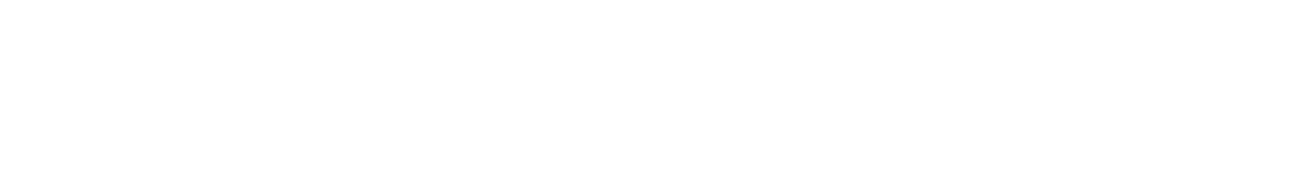
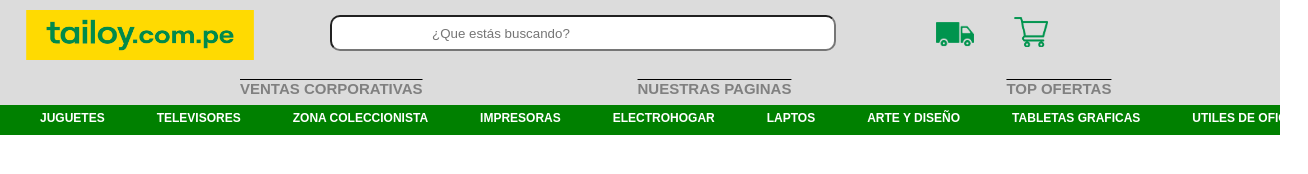
Before and after one commit to RodrDuffoo/EJEMPLO, a plain HTML site: page index.html in a window 1280 px wide. Shown: the whole page, 1308 px wide, since content can reach past the window. Drawn offline with Linux system fonts and the light colour scheme.

Commit message:
Guardando

```diff
--- a/estilo.css
+++ b/estilo.css
@@ -0,0 +1,75 @@
+.todo{
+    margin-left: 0px;
+    margin-right: 0px;
+    margin-top: 0px;
+}
+.cabecera{
+    display: flex;
+    flex-wrap: nowrap;
+    background-color: #dcdcdc;
+    height: 70px;
+    border-bottom: 1 solid black;
+
+}
+.logo{
+    width: 280px;
+    height: 50px;
+    padding-top: 10px;
+}
+.cabecera input{
+    width: 400px;
+    height: 30px;
+    margin-top: 15px;
+    margin-left: 50px;
+    padding-left: 100px;
+    border-radius: 10px;
+
+}
+.silueta1{
+    margin-top: 15px;
+    height: 38px;
+    margin-left: 100px;
+
+}
+.silueta2{
+    height: 34px;
+    margin-top: 15px;
+    margin-left: 40px;
+}
+.menu{
+    display: flex;
+    margin-top: 0px;
+    padding-top: 10px;
+    list-style-type: none;
+    white-space: nowrap;
+    background-color: #dcdcdc;
+    height: 25px;
+    margin-bottom: 0px;
+    text-decoration-line: overline;
+
+}
+.menu li{
+    font-size: 15px;
+    font-family: Arial, Helvetica, sans-serif;
+    margin-right: 15px;
+    margin-left: 200px;
+    color: gray;
+    font-weight: bold;
+}
+.menu2{
+    list-style-type: none;
+    display: flex;
+    white-space: nowrap;
+    text-transform: uppercase;
+    background-color: green;
+    margin-top: 0px;
+    height: 30px;
+}
+.menu2 li{
+    padding-top: 6px;
+    font-family: Arial, Helvetica, sans-serif;
+    font-size: 12px;
+    margin-right: 52px;
+    color: white;
+    font-weight: bold;
+}
--- a/index.html
+++ b/index.html
@@ -1,11 +1,41 @@
 <!DOCTYPE html>
 <html lang="en">
 <head>
-    <meta charset="UTF-8">
-    <meta name="viewport" content="width=device-width, initial-scale=1.0">
+    <link rel="stylesheet" href="estilo.css">
     <title>Document</title>
 </head>
-<body>
+<body class="todo">
+    <header class="cabecera">
+        <img src="logo.png" class="logo">
+        <input type="text" placeholder="¿Que estás buscando?" name="busca">
+        <img src="camion.png" class="silueta1">
+        <img src="carrito.png" class="silueta2">
+    </header>
 
+    <nav>
+        <ul class="menu">
+            <li>VENTAS CORPORATIVAS</li>
+            <li>NUESTRAS PAGINAS</li>
+            <li>TOP OFERTAS</li>
+        </ul>
+        <ul class="menu2">
+            <li>JUGUETES</li>
+            <li>televisores</li>
+            <li>zona coleccionista</li>
+            <li>impresoras</li>
+            <li>electrohogar</li>
+            <li>laptos</li>
+            <li>arte y diseño</li>
+            <li>tabletas graficas</li>
+            <li>utiles de oficina</li>
+        </ul>
+    </nav>
+    <section>
+        <article>
+            <dl>
+
+            </dl>
+        </article>
+    </section>
 </body>
 </html>
```
Also changed, not shown: camion.png (added), carrito.png (added), lego1.jpg (added), lego2.jpg (added), lego3.jpg (added), logo.png (added).
